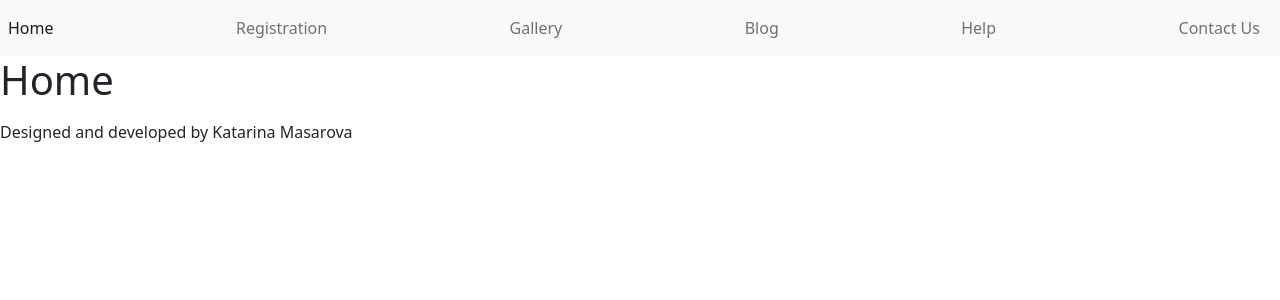
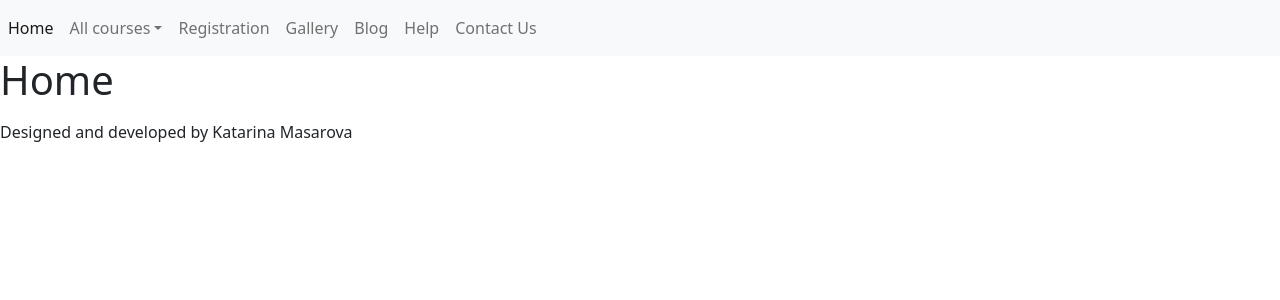
Before and after one commit to KatarinaMasarova/LVCPortal, a React (Create React App) app: page / in a window 1280 px wide. Shown: the top 300 px of the page. Built offline with nearby package versions, Linux system fonts and the light colour scheme.

Commit message:
jquery installed

```diff
--- a/package.json
+++ b/package.json
@@ -8,6 +8,8 @@
     "@testing-library/react": "^11.2.7",
     "@testing-library/user-event": "^12.8.3",
     "bootstrap": "^5.0.2",
+    "jquery": "^3.6.0",
+    "popper.js": "^1.16.1",
     "react": "^17.0.2",
     "react-dom": "^17.0.2",
     "react-router-dom": "^5.2.0",
--- a/src/components/Header.js
+++ b/src/components/Header.js
@@ -6,14 +6,29 @@ class Header extends React.Component {
     return (
       <div>
         <nav className="navbar navbar-expand-lg navbar-light bg-light">
+            <button className="navbar-toggler" type="button" data-bs-toggle="collapse" data-bs-target="#navbarNav" aria-controls="navbarNav" aria-expanded="false" aria-label="Toggle navigation">
+                <span className="navbar-toggler-icon"></span>
+            </button>
+            <div className="collapse navbar-collapse" id="navbarNavDropdown">
                 <ul className="navbar-nav container-fluid">
                     <li className="nav-item"><NavLink to="/" exact className="nav-link">Home</NavLink></li>
+                    <li className="nav-item dropdown">
+                        <a className="nav-link dropdown-toggle" href="#" id="navbarDropdownMenuLink" role="button" data-bs-toggle="dropdown" aria-expanded="false">
+                            All courses
+                        </a>
+                        <ul className="dropdown-menu" aria-labelledby="navbarDropdownMenuLink">
+                            <li><a className="dropdown-item" href="#">MERN</a></li>
+                            <li><a className="dropdown-item" href="#">MEAN</a></li>
+                            <li><a className="dropdown-item" href="#">Java</a></li>
+                        </ul>
+                    </li>
                     <li className="nav-item"><NavLink to="/registration" className="nav-link">Registration</NavLink></li>
                     <li className="nav-item"><NavLink to="/gallery" className="nav-link">Gallery</NavLink></li>
                     <li className="nav-item"><NavLink to="/blog" className="nav-link">Blog</NavLink></li>
                     <li className="nav-item"><NavLink to="/help" className="nav-link">Help</NavLink></li>
                     <li className="nav-item"><NavLink to="/contact" className="nav-link">Contact Us</NavLink></li>
                 </ul>
+            </div>
         </nav>
       </div>
     )
--- a/src/index.js
+++ b/src/index.js
@@ -5,6 +5,9 @@ import App from './App';
 import reportWebVitals from './reportWebVitals';
 
 import "bootstrap/dist/css/bootstrap.min.css";
+import $ from 'jquery';
+import Popper from 'popper.js';
+import 'bootstrap/dist/js/bootstrap.bundle.min';
 
 ReactDOM.render(
   <React.StrictMode>
```
Also changed, not shown: 1 other file (tests, documents, lock files or other folders). Lines whose indentation alone changed are shown as unchanged.
